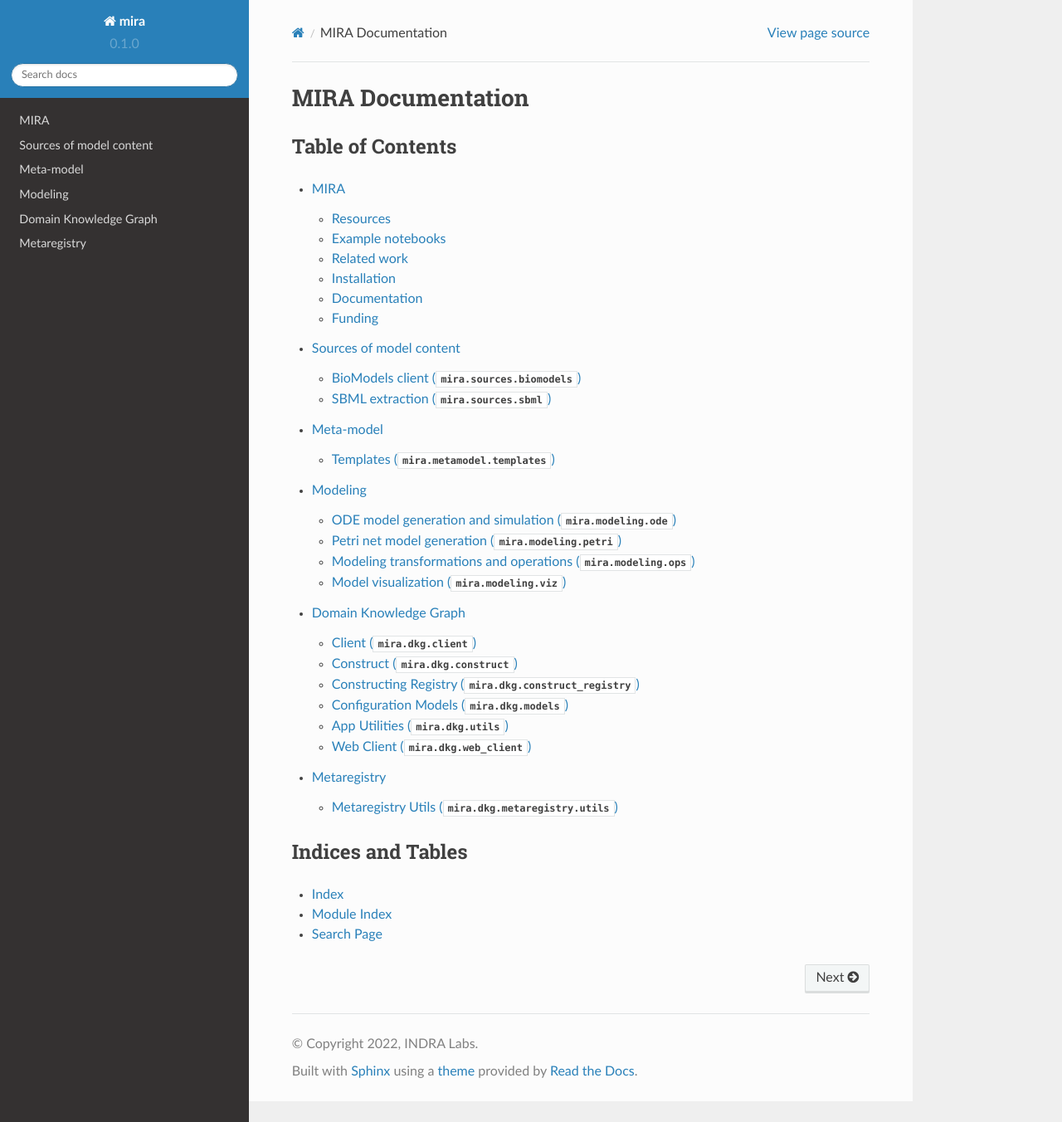
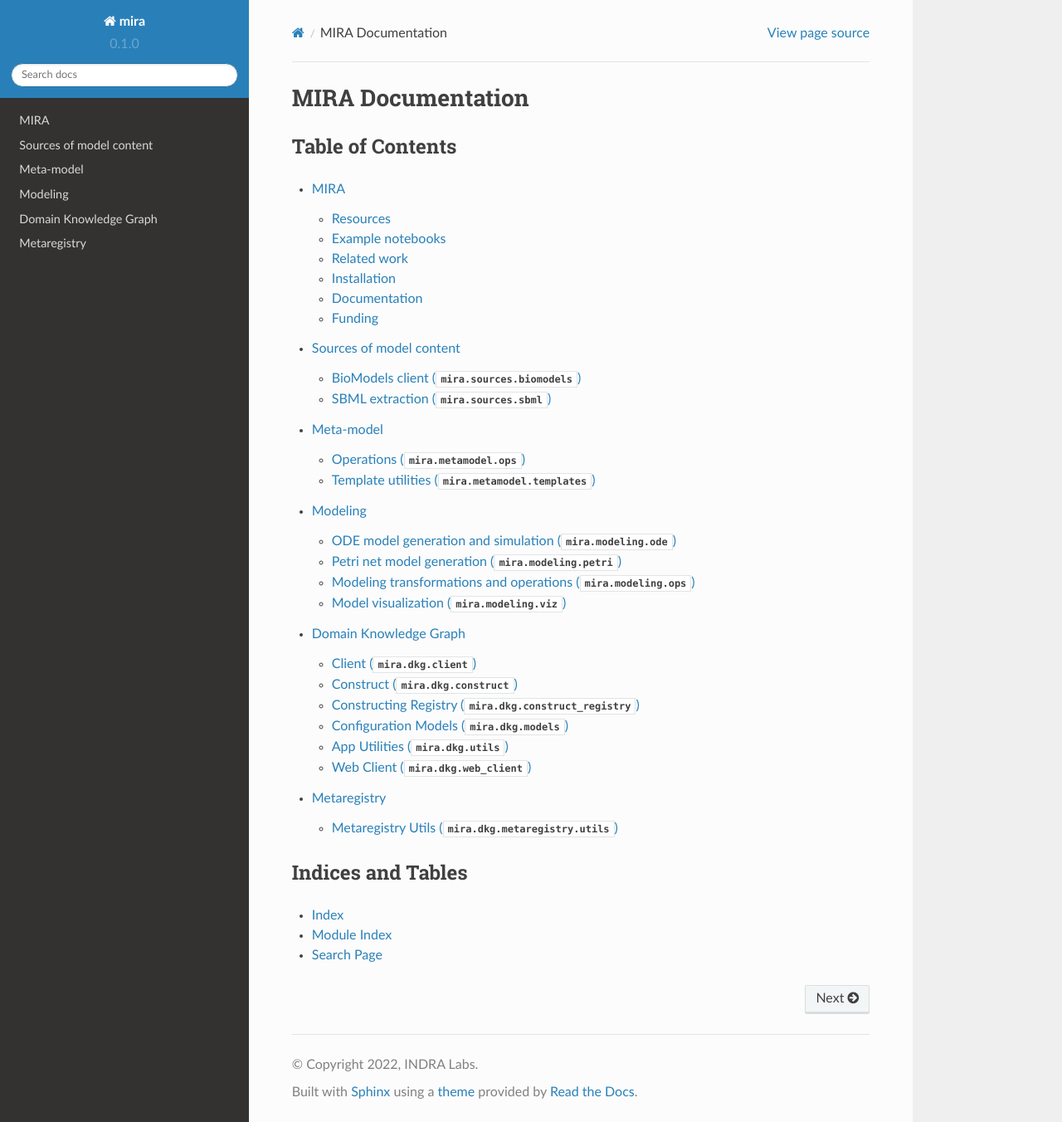
Before and after one commit to gyorilab/mira, a Sphinx documentation site: the page built from docs/source/index.rst, in a window 1280 px wide and 1352 px high. Shown: the whole window at 83% size. Built offline with Sphinx 7.4.7 and the Read the Docs theme 2.0.0, drawn with Linux system fonts in a browser that asks for light colours.

Commit message:
Update docs to improve metamodel module structure

```diff
--- a/docs/source/metamodel.rst
+++ b/docs/source/metamodel.rst
@@ -4,9 +4,15 @@ Meta-model
    :members:
    :show-inheritance:
 
-Templates (:py:mod:`mira.metamodel.templates`)
-----------------------------------------------
+Operations (:py:mod:`mira.metamodel.ops`)
+-----------------------------------------
+.. automodule:: mira.metamodel.ops
+   :members:
+   :show-inheritance:
+
+Template utilities (:py:mod:`mira.metamodel.templates`)
+-------------------------------------------------------
 .. automodule:: mira.metamodel.templates
     :members:
-    :exclude-members: Concept, ControlledConversion, NaturalConversion, Provenance, Template
+    :exclude-members: Concept, ControlledConversion, NaturalConversion, Provenance, Template, NaturalDegradation, NaturalProduction, GroupedControlledConversion
     :show-inheritance:
```
